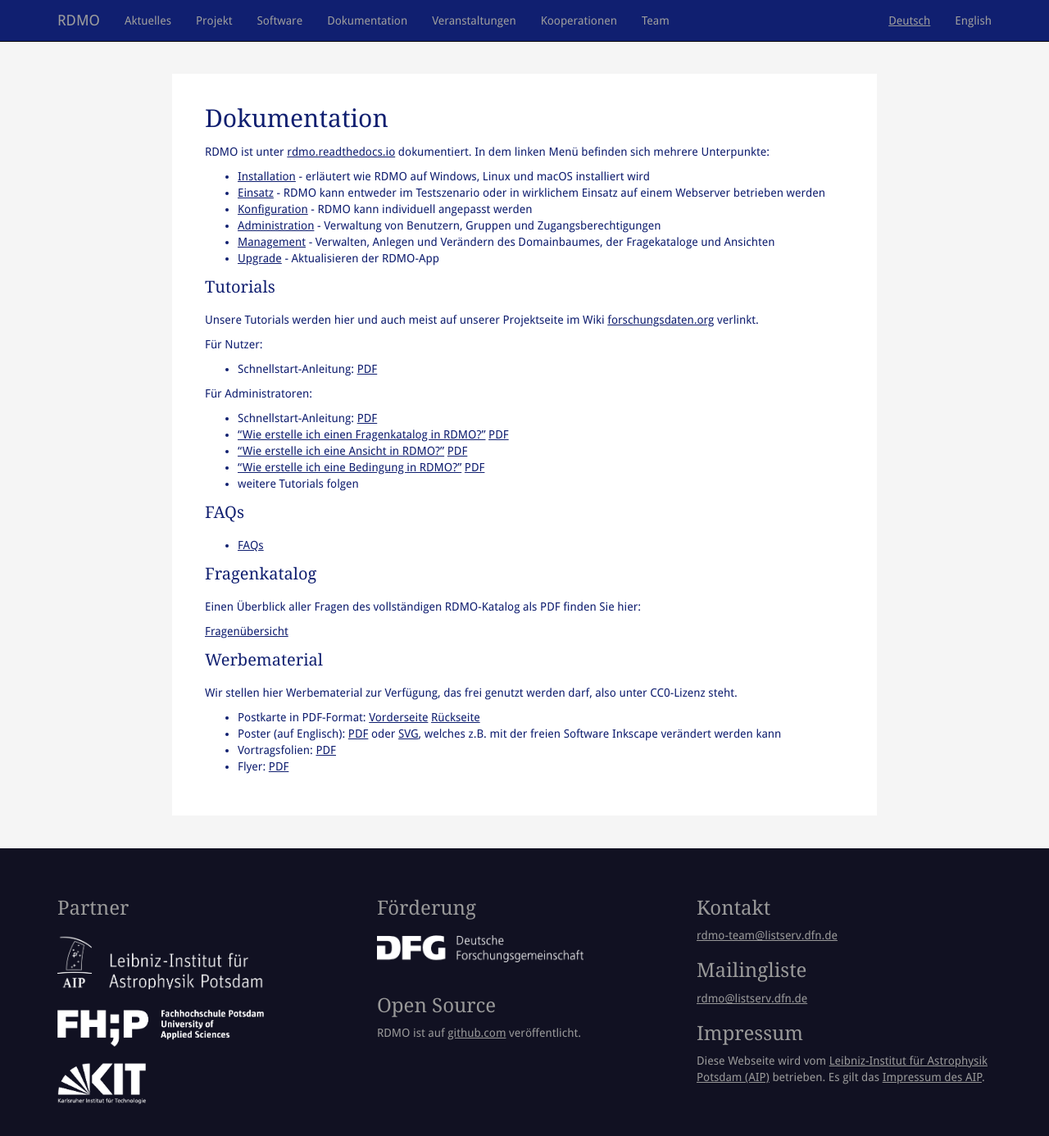
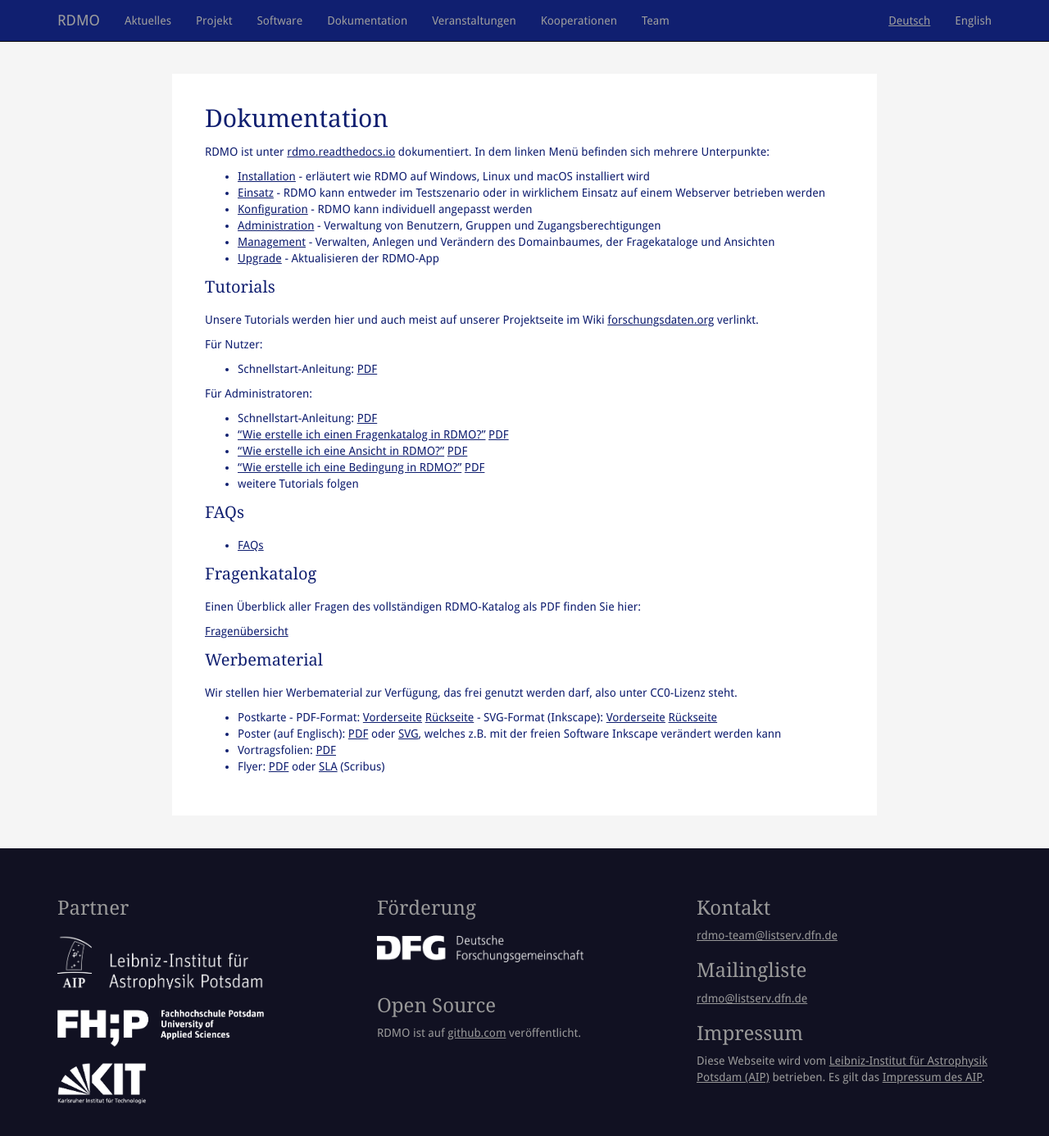
Before and after one commit to rdmorganiser/rdmorganiser.github.io, a Jekyll site: the page built from dokumentation.md, in a window 1280 px wide and 1387 px high. Shown: the whole window at 82% size. Built offline with Jekyll 4.4.1, drawn with Linux system fonts in a browser that asks for light colours; our own code applies the rules of GitHub Pages for plain Markdown files.

Commit message:
Update dokumentation.md

```diff
--- a/dokumentation.md
+++ b/dokumentation.md
@@ -52,7 +52,8 @@
 
 Wir stellen hier Werbematerial zur Verfügung, das frei genutzt werden darf, also unter CC0-Lizenz steht.
 
-* Postkarte in PDF-Format: [Vorderseite]({{ site.baseurl }}/img/promo/VorderseiteRDMO1.pdf) [Rückseite]({{ site.baseurl }}/img/promo/RückseiteRDMO1.pdf)
+* Postkarte - PDF-Format: [Vorderseite]({{ site.baseurl }}/img/promo/VorderseiteRDMO1.pdf) [Rückseite]({{ site.baseurl }}/img/promo/RückseiteRDMO1.pdf)
+            - SVG-Format (Inkscape): [Vorderseite]({{ site.baseurl }}/img/promo/VorderseiteRDMO1.svg) [Rückseite]({{ site.baseurl }}/img/promo/RückseiteRDMO1.svg)
 * Poster (auf Englisch): [PDF]({{ site.baseurl }}/img/promo/RDMOPoster.pdf) oder [SVG]({{ site.baseurl }}/img/promo/RDMOPoster.svg}}), welches z.B. mit der freien Software Inkscape verändert werden kann
 * Vortragsfolien: [PDF]({{ site.baseurl }}/slides.pdf)
-* Flyer: [PDF]({{ site.baseurl }}/img/promo/Flyer11.pdf)
+* Flyer: [PDF]({{ site.baseurl }}/img/promo/Flyer11.pdf) oder [SLA]({{ site.baseurl }}/img/promo/Flyer4.sla) (Scribus)
```
